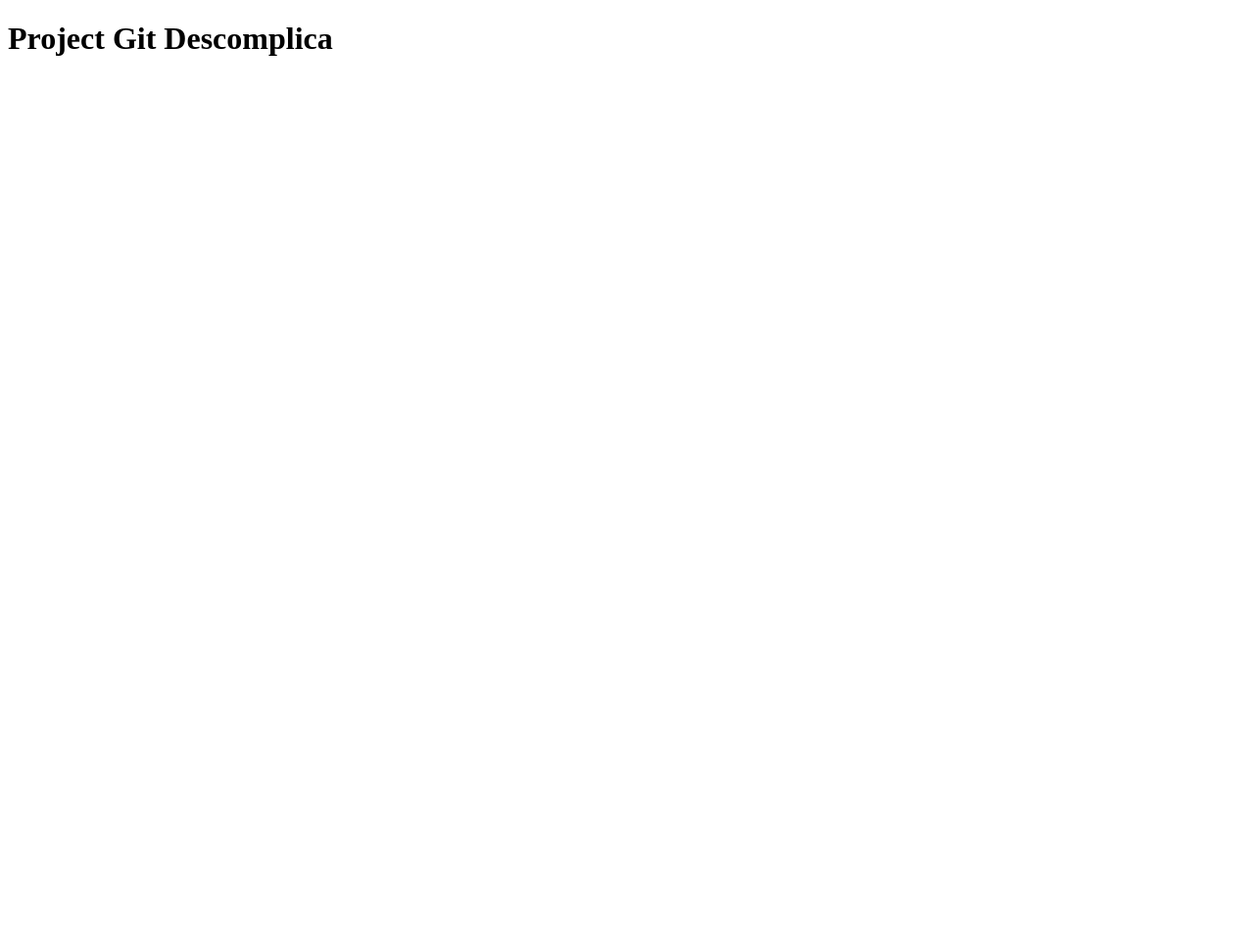
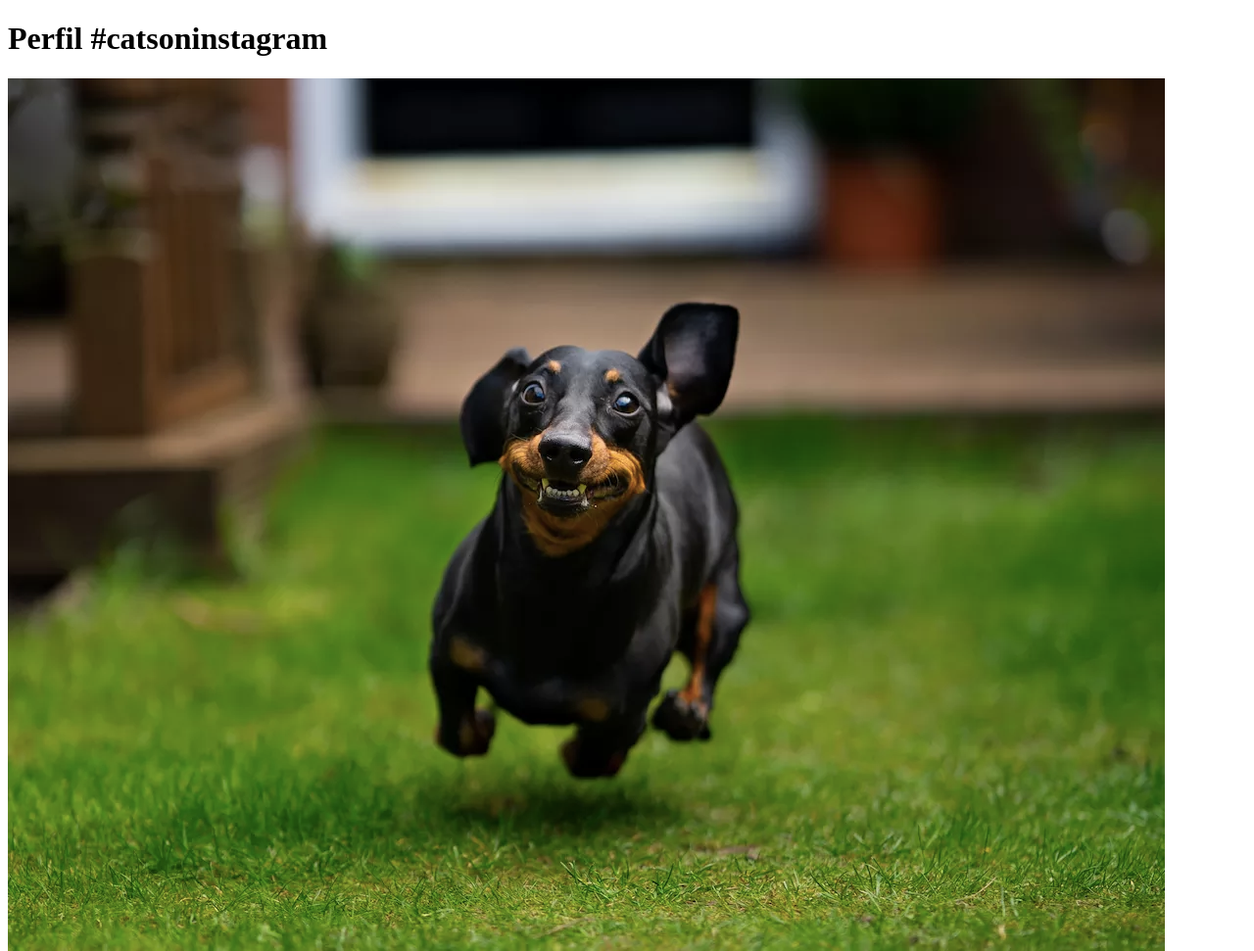
Before and after one commit to AQUIILES/Atividade-pr-tica-github-Descomplica, a plain HTML site: page index.html in a window 1280 px wide. Shown: the whole page at 98% size. Before the commit the page ends 800 px from the top, so only its background shows below. Drawn offline with Linux system fonts and the light colour scheme.

Commit message:
Segundo commit

```diff
--- a/index.html
+++ b/index.html
@@ -1,12 +1,15 @@
 <!DOCTYPE html>
+
 <html lang="“pt-br”">
   <head>
-    <title>Atividade prática Github Descomplica</title>
+    <title>Fanpage de Gatinhos</title>
 
     <meta charset="“utf-8”" />
   </head>
 
   <body>
-    <h1>Project Git Descomplica</h1>
+    <h1>Perfil #catsoninstagram</h1>
+
+    <img src="images/dogDescomplica.jpg" alt="Imagem de cachorrinho" />
   </body>
 </html>
```
Also changed, not shown: images/dogDescomplica.jpg (added).
